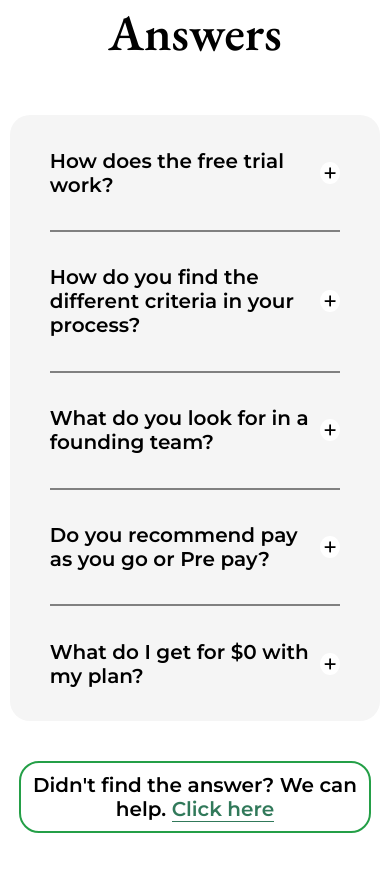
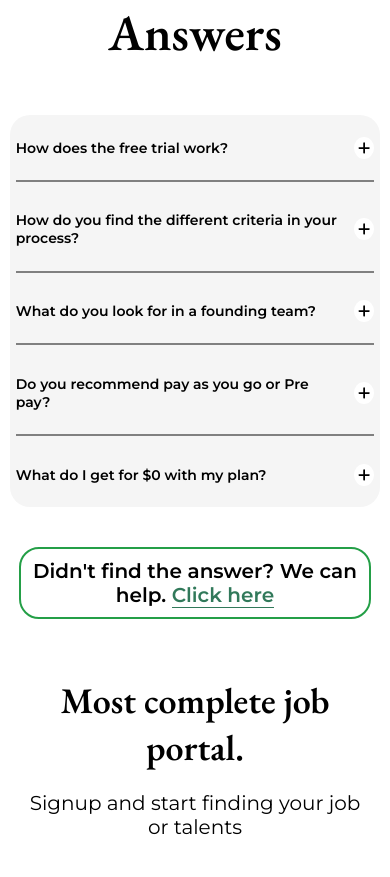
Before and after one commit to rodgersajb/jobi, a React (Vite) app: page / in a window 390 px wide. Shown: the part 4492-5369 px from the top of the page. Built offline with nearby package versions, Linux system fonts and the light colour scheme; no server answers.

Commit message:
small change

```diff
--- a/src/Components/Homepage/QA.jsx
+++ b/src/Components/Homepage/QA.jsx
@@ -49,8 +49,8 @@
       setActive(index);
     }
   };
-  console.log(active);
-  // <FontAwesomeIcon icon="fa-solid fa-plus" />{" "}
+
+
   return (
     <>
 
--- a/src/styles/sass/mediaQueries/_home.scss
+++ b/src/styles/sass/mediaQueries/_home.scss
@@ -224,12 +224,15 @@
       }
       .content {
         width: 100%;
-        .flex-container {
+        .accordion {
           flex-direction: row;
           margin: 0.6rem;
           h5 {
             font-size: 1.4rem;
             width: 90%;
+          }
+          .accordion-content {
+            font-size: 1.4rem;
           }
         }
       }
@@ -415,7 +418,7 @@
       }
       .content {
         width: 100%;
-        .flex-container {
+        .accordion {
           flex-direction: row;
           h5 {
             width: 90%;
```
